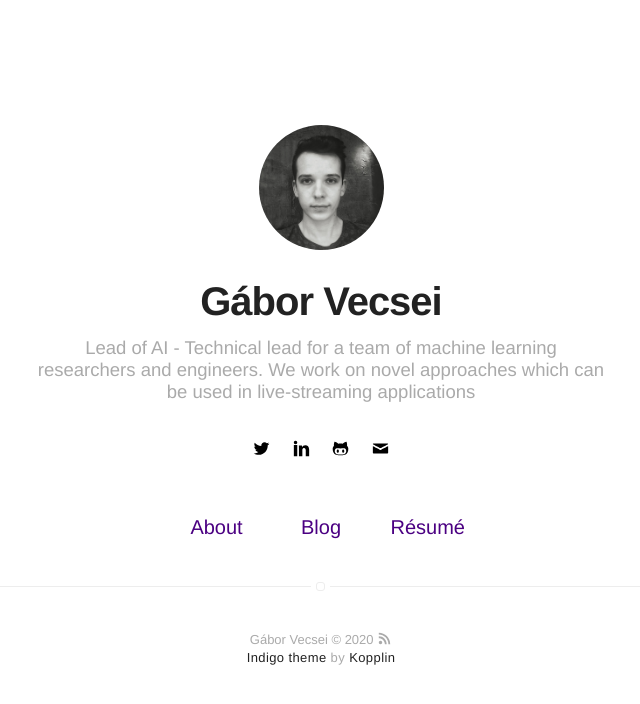
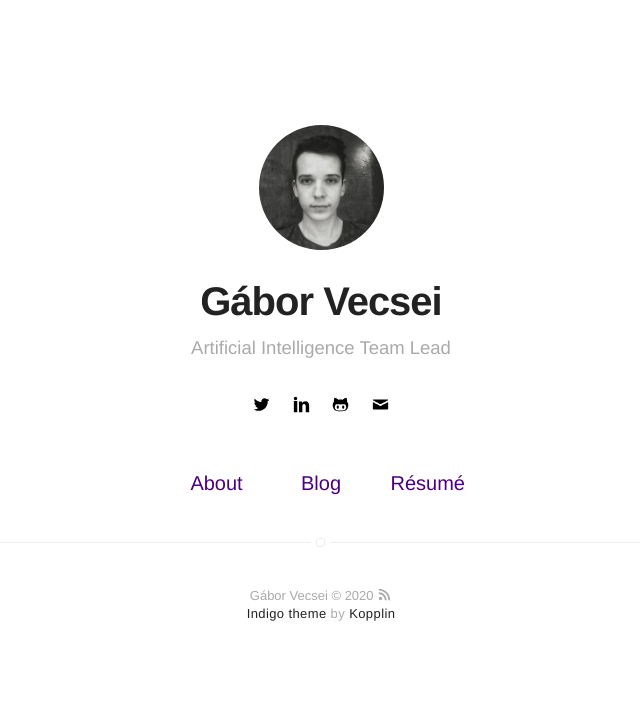
Before and after one commit to gaborvecsei/gaborvecsei.github.io, a Jekyll site: the page built from index.html, in a window 1280 px wide. Shown: the top 704 px of the page, without its empty margins (319-959 px from the left). Built offline with Jekyll 4.4.1, drawn with Linux system fonts in a browser that asks for light colours.

Commit message:
landing page description changed

```diff
--- a/_config.yml
+++ b/_config.yml
@@ -1,6 +1,6 @@
 # main text of home
 name: Gábor Vecsei
-bio: Lead of AI - Technical lead for a team of machine learning researchers and engineers. We work on novel approaches which can be used in live-streaming applications
+bio: Artificial Intelligence Team Lead
 
 # twitter summary info
 description: Personal webpage
```
